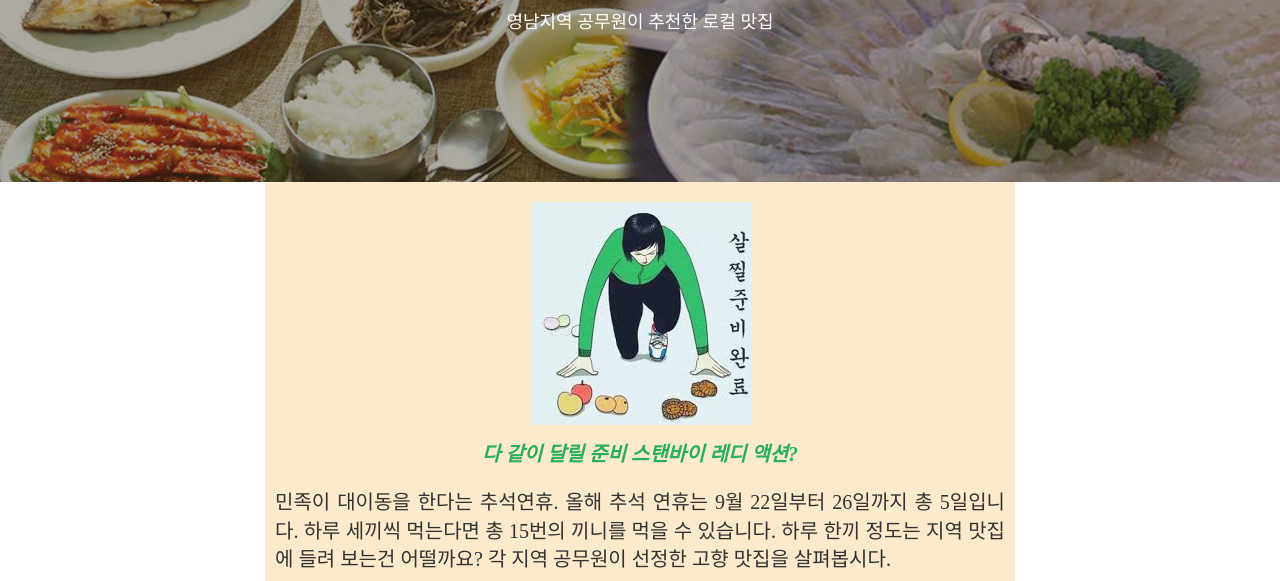
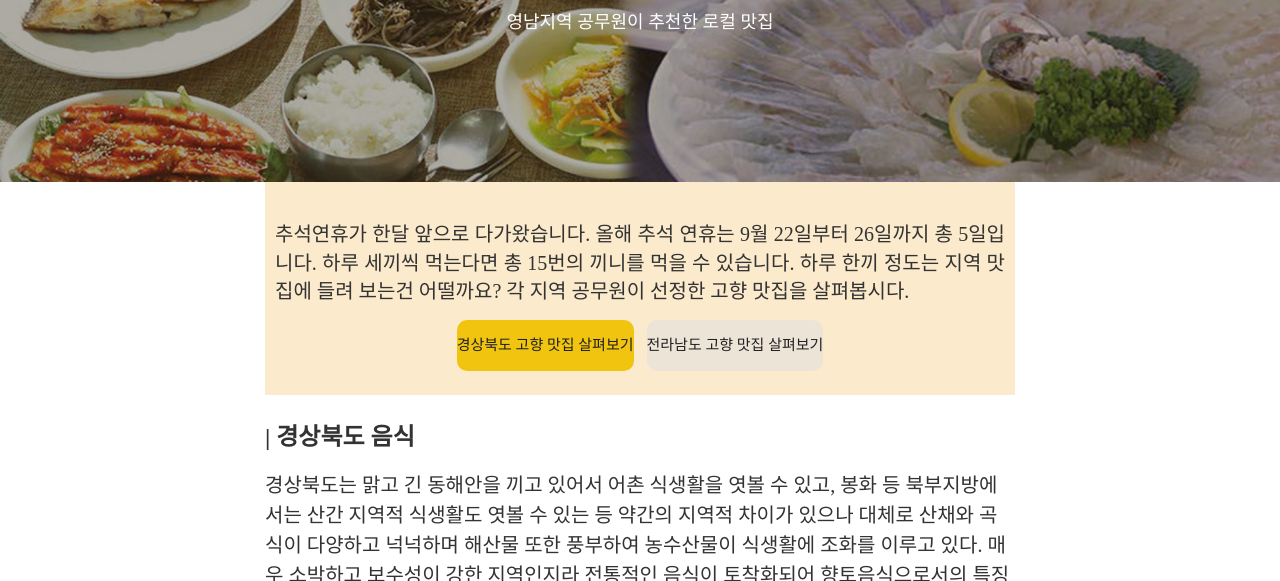
Before and after one commit to dnrwls/dnrwls.github.io, a website: page index.html in a window 1280 px wide. Shown: the part 348-929 px from the top of the page. Drawn offline with nearby package versions, Linux system fonts and the light colour scheme; a script that the page names is missing; a web font is replaced by a local one.

Commit message:
Update index.html

```diff
--- a/index.html
+++ b/index.html
@@ -102,14 +102,15 @@
             <div class="col-lg-8 col-lg-offset-2 col-md-10 col-md-offset-1">
 
               <div class="intro">
+
                 <div class="topfront">
                   <div class="frontimage">
-                  <img src= "img/frontimage.png">
+                  <!--<img src= "img/frontimage.png">-->
                   </div>
-                  <div class="aboutimage"> 다 같이 달릴 준비 스탠바이 레디 액션?  </div>
+                  <div class="aboutimage"> <!--다 같이 달릴 준비 스탠바이 레디 액션?  --></div>
               </div>
                 <div class="preface">
-                민족이 대이동을 한다는 추석연휴. 올해 추석 연휴는 9월 22일부터 26일까지 총 5일입니다. 하루 세끼씩 먹는다면 총 15번의 끼니를 먹을 수 있습니다.
+                추석연휴가 한달 앞으로 다가왔습니다. 올해 추석 연휴는 9월 22일부터 26일까지 총 5일입니다. 하루 세끼씩 먹는다면 총 15번의 끼니를 먹을 수 있습니다.
                 하루 한끼 정도는 지역 맛집에 들려 보는건 어떨까요? 각 지역 공무원이 선정한 고향 맛집을 살펴봅시다.
                 </div>
                 <div class="button">
@@ -304,7 +305,27 @@
                         <img src="http://tour.gb.go.kr/upload/ckuploads/thumb/20151022/69E0813CC58F469B815C1066DAD98FED.jpg" />
                       </li>
                     </ul>
+                    <!--
                   </div>
+                  <div class="flexslider">
+                    <ul class="slides">
+                      <li>
+                        <img src="./img/slide1.jpg" />
+                      </li>
+                      <li>
+                        <img src="./img/slide2.jpg" />
+                      </li>
+                      <li>
+                        <img src="./img/slide3.jpg" />
+                      </li>
+                      <li>
+                        <img src="./img/slide4.jpg" />
+                      </li>
+                      <li>
+                        <img src="./img/slide5.jpg" />
+                      </li>
+                    </ul>
+                  </div> -->
                 </div>
               </div>
                 <hr>
```
